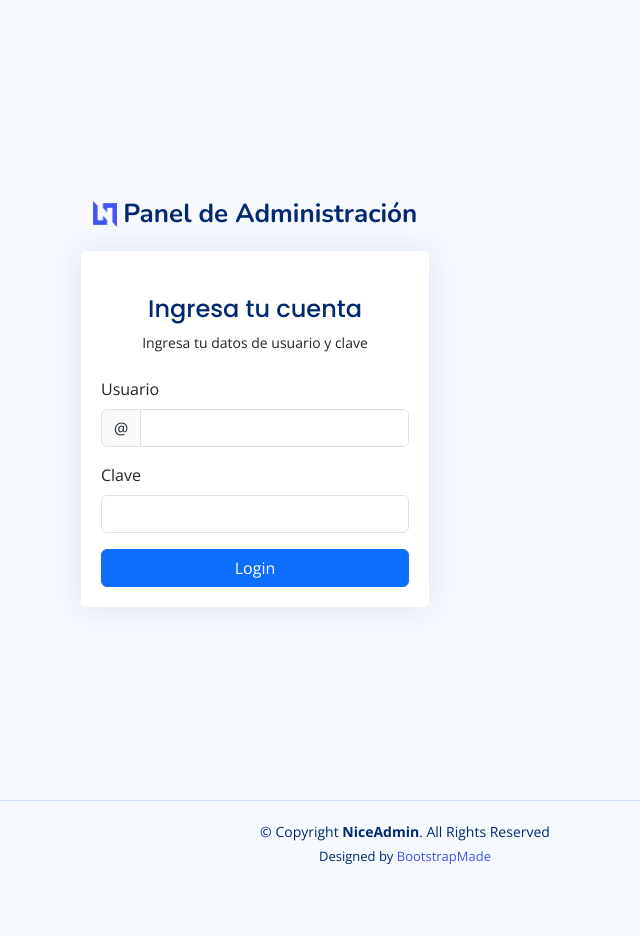
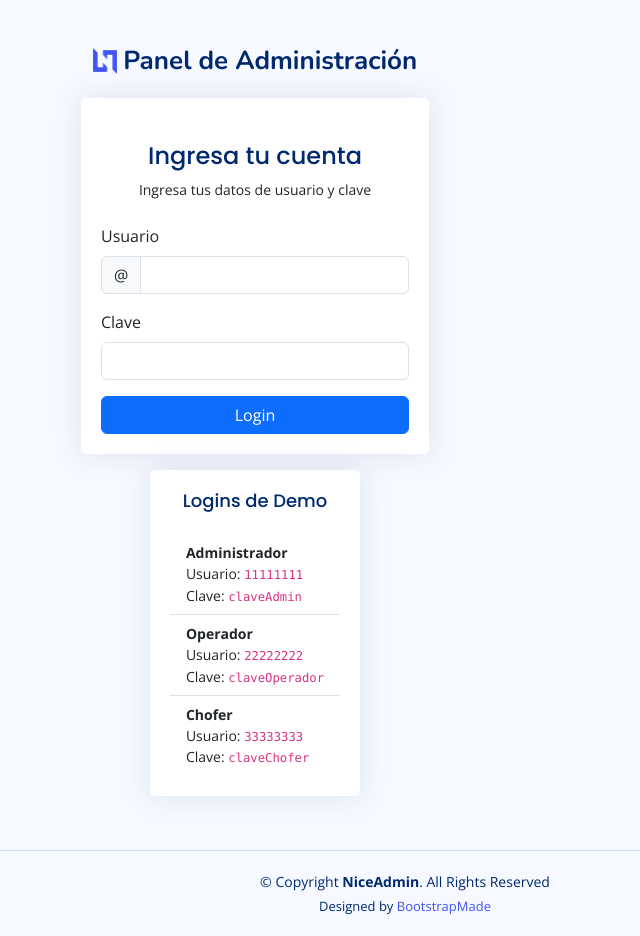
Before and after one commit to stfno7/php-proyecto-transportes, a PHP site: page /login.php in a window 1280 px wide. Shown: the whole page, without its empty margins (385-1025 px from the left). Before the commit the page ends 865 px from the top, so only its background shows below. Run offline with PHP 8.4, Linux system fonts and the light colour scheme; some libraries are stand-ins or nearby versions.

Commit message:
Commit - users login

```diff
--- a/login.php
+++ b/login.php
@@ -8,36 +8,31 @@
       $mensaje = '';
       $login = array();
 
-      // Validación en servidor PHP verificando que los campos no estén vacíos
       if ($_SERVER['REQUEST_METHOD'] == 'POST' && isset($_POST['BotonLogin'])) {
           if (empty($_POST['UserName'])) {
               $mensaje = "Debe ingresar su usuario.";
           } elseif (empty($_POST['Password'])) {
               $mensaje = "Debe ingresar su clave.";
           } else {
-              // Validación para la base de datos del usuario
               $login = DatosLogin(trim($_POST['UserName']), $_POST['Password'], $MiConexion);
 
               if (!empty($login)) {
-                  // Condicional para validar si el usuario está activo. Un valor = 0, no redirecciona a ninguna parte.
                   if ($login['ESTADO'] == 0) {
                       $mensaje = "Ud. no se encuentra activo en el sistema.";
                   } else {
-                      // Guardar datos del usuario en la sesión
-                      $_SESSION['Usuario_Nombre'] = $login['NOMBRE']; // login_db.php
+                      $_SESSION['Usuario_Nombre'] = $login['NOMBRE'];
                       $_SESSION['Usuario_Apellido'] = $login['APELLIDO'];
                       $_SESSION['Usuario_Nivel'] = $login['NIVEL'];
 
-                      // Redireccionamiento index.php. ABRIR SESIÓN
                       header('Location: index.php');
                       exit;
                   }
-              } else { // Mensaje respectivo con error
+              } else {
                   $mensaje = "Los datos son incorrectos. Intenta nuevamente.";
               }
           }
       }
-      ?>
+   ?>
    <main>
       <div class="container">
          <section class="section register min-vh-100 d-flex flex-column align-items-center justify-content-center py-4">
@@ -46,16 +41,17 @@
                   <div class="col-lg-4 col-md-6 d-flex flex-column align-items-center justify-content-center">
                      <div class="d-flex justify-content-center py-4">
                         <a href="index.html" class="logo d-flex align-items-center w-auto">
-                        <img src="assets/img/logo.png" alt="">
-                        <span class="d-none d-lg-block">Panel de Administración</span>
+                           <img src="assets/img/logo.png" alt="">
+                           <span class="d-none d-lg-block">Panel de Administración</span>
                         </a>
                      </div>
                      <!-- End Logo -->
+
                      <div class="card mb-3">
                         <div class="card-body">
                            <div class="pt-4 pb-2">
                               <h5 class="card-title text-center pb-0 fs-4">Ingresa tu cuenta</h5>
-                              <p class="text-center small">Ingresa tu datos de usuario y clave</p>
+                              <p class="text-center small">Ingresa tus datos de usuario y clave</p>
                            </div>
                            <form class="row g-3 needs-validation" method="POST" novalidate>
 
@@ -82,19 +78,45 @@
                                  <input class="form-control" id="yourPassword" name="Password" type="password" required>
                                  <div class="invalid-feedback">Ingresa tu clave</div>
                               </div>
+
                               <div class="col-12">
                                  <button type="submit" name="BotonLogin" class="btn btn-primary w-100" value="Login">Login</button>
                               </div>
                            </form>
                         </div>
                      </div>
+
+                     <!-- Bloque de usuarios demo -->
+                     <div class="card">
+                        <div class="card-body">
+                           <h6 class="card-title text-center">Logins de Demo</h6>
+                           <ul class="list-group list-group-flush small">
+                              <li class="list-group-item">
+                                 <strong>Administrador</strong><br>
+                                 Usuario: <code>11111111</code><br>
+                                 Clave: <code>claveAdmin</code>
+                              </li>
+                              <li class="list-group-item">
+                                 <strong>Operador</strong><br>
+                                 Usuario: <code>22222222</code><br>
+                                 Clave: <code>claveOperador</code>
+                              </li>
+                              <li class="list-group-item">
+                                 <strong>Chofer</strong><br>
+                                 Usuario: <code>33333333</code><br>
+                                 Clave: <code>claveChofer</code>
+                              </li>
+                           </ul>
+                        </div>
+                     </div>
+                     <!-- Fin bloque usuarios demo -->
+
                   </div>
                </div>
             </div>
          </section>
       </div>
    </main>
-   <!-- End #main -->
 </body>
 <?php include_once "includes/footer_s.php"?>
 </html>
```
